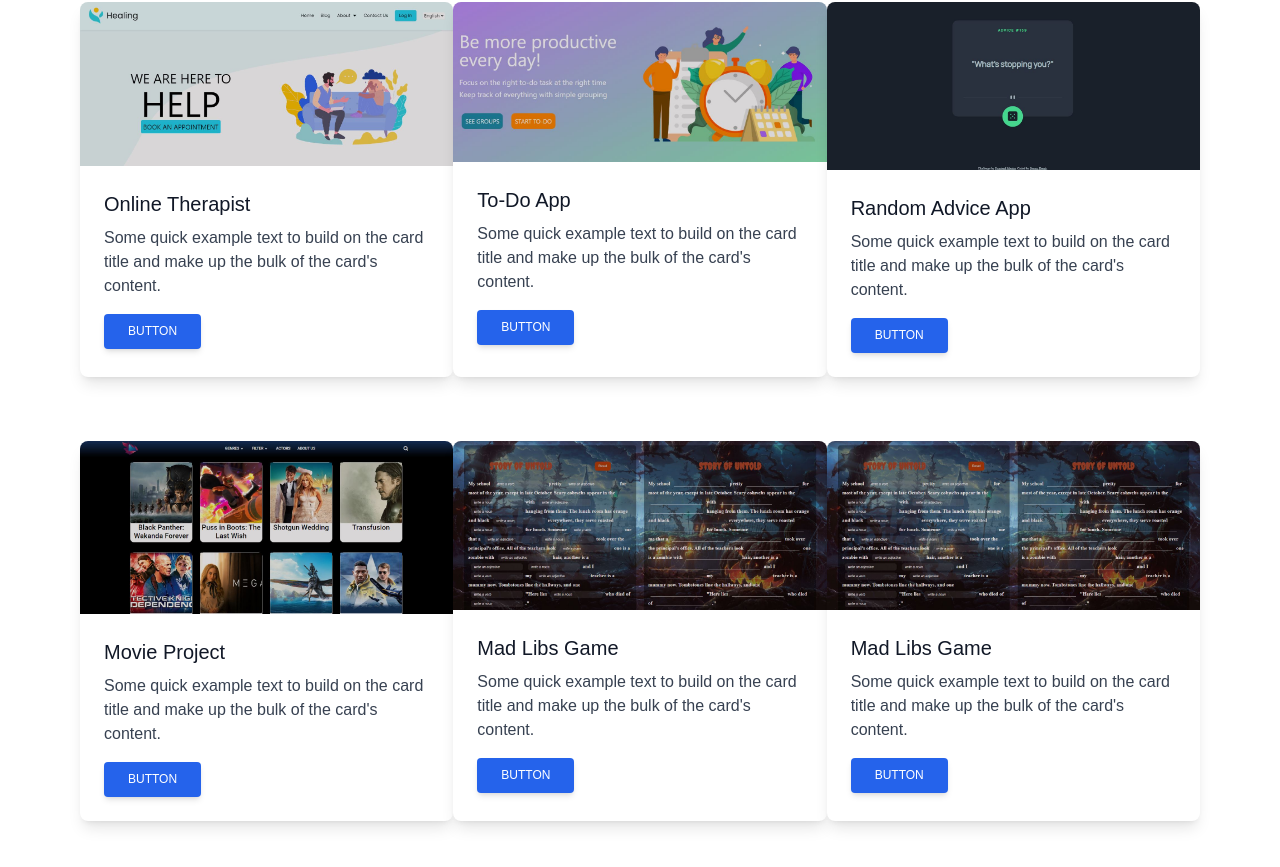
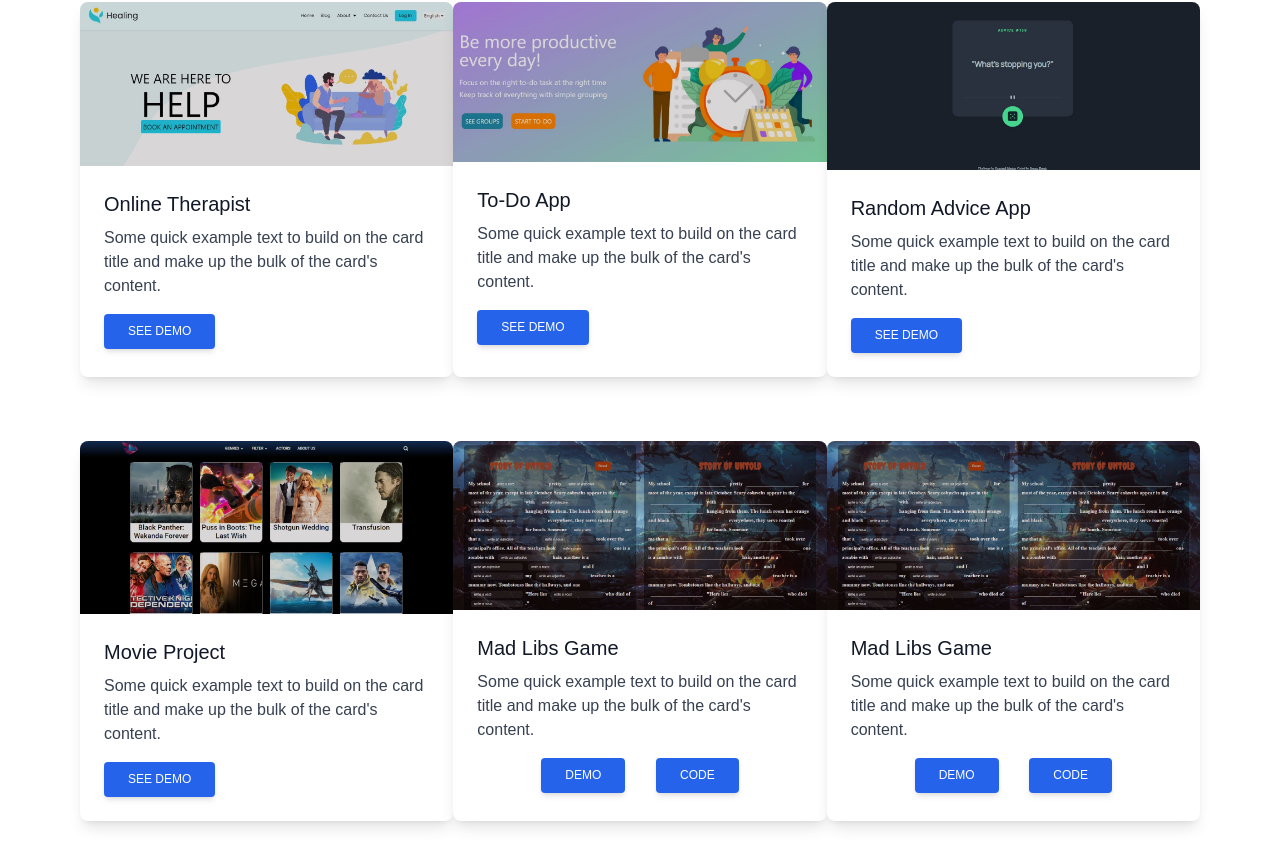
Before and after one commit to symys/seymademir, a React (Create React App) app: page / in a window 1280 px wide. Shown: the part 859-1726 px from the top of the page. Built offline with nearby package versions, Linux system fonts and the light colour scheme.

Commit message:
edited buttons

```diff
--- a/src/Components/Projects.js
+++ b/src/Components/Projects.js
@@ -1,26 +1,26 @@
 import React from "react";
-import adviceImg from "../images/advice.JPG"
-import todoImg from "../images/todo.JPG"
-import healingImg from "../images/healing.JPG"
-import movieImg from "../images/movie.JPG"
-import madlibsImg from "../images/madlibs.JPG"
-
+import adviceImg from "../images/advice.JPG";
+import todoImg from "../images/todo.JPG";
+import healingImg from "../images/healing.JPG";
+import movieImg from "../images/movie.JPG";
+import madlibsImg from "../images/madlibs.JPG";
 
 function Projects() {
   return (
-    <div className="pt-20 font-rubik"  id="latestprojects">
-      <h1 className="tracking-wider text-4xl flex justify-center mt-16">Latest Projects</h1>
+    <div className="pt-20 font-rubik" id="latestprojects">
+      <h1 className="tracking-wider text-4xl flex justify-center mt-16">
+        Latest Projects
+      </h1>
       <div className="flex flex-col mt-16">
         <div className="flex flex-row justify-between pl-20 pr-20">
           <div class="flex ">
             <div class="rounded-lg shadow-lg bg-white max-w-sm">
-              <a href="https://main--jocular-kitsune-979dd9.netlify.app/">
               <img
                 class="rounded-t-lg"
                 src={healingImg}
                 alt="adviceProject_image"
               />
-              </a>
+
               <div class="p-6">
                 <h5 class="text-gray-900 text-xl font-medium mb-2">
                   Online Therapist
@@ -29,24 +29,21 @@ function Projects() {
                   Some quick example text to build on the card title and make up
                   the bulk of the card's content.
                 </p>
+                <a href="https://main--jocular-kitsune-979dd9.netlify.app/">
                   <button
                     type="button"
                     class=" inline-block px-6 py-2.5 bg-blue-600 text-white font-medium text-xs leading-tight uppercase rounded shadow-md hover:bg-blue-700 hover:shadow-lg focus:bg-blue-700 focus:shadow-lg focus:outline-none focus:ring-0 active:bg-blue-800 active:shadow-lg transition duration-150 ease-in-out"
                   >
-                  Button
+                    See Demo
                   </button>
+                </a>
               </div>
             </div>
           </div>
           <div class="flex ">
             <div class="rounded-lg shadow-lg bg-white max-w-sm">
-              <a href="https://effervescent-longma-4868ea.netlify.app/">
-                <img
-                  class="rounded-t-lg"
-                  src={todoImg}
-                  alt=""
-                />
-              </a>
+              <img class="rounded-t-lg" src={todoImg} alt="" />
+
               <div class="p-6">
                 <h5 class="text-gray-900 text-xl font-medium mb-2">
                   To-Do App
@@ -55,24 +52,21 @@ function Projects() {
                   Some quick example text to build on the card title and make up
                   the bulk of the card's content.
                 </p>
+                <a href="https://effervescent-longma-4868ea.netlify.app/">
                   <button
                     type="button"
                     class=" inline-block px-6 py-2.5 bg-blue-600 text-white font-medium text-xs leading-tight uppercase rounded shadow-md hover:bg-blue-700 hover:shadow-lg focus:bg-blue-700 focus:shadow-lg focus:outline-none focus:ring-0 active:bg-blue-800 active:shadow-lg transition duration-150 ease-in-out"
                   >
-                  Button
+                    See Demo
                   </button>
+                </a>
               </div>
             </div>
           </div>
           <div class="flex ">
             <div class="rounded-lg shadow-lg bg-white max-w-sm">
-              <a href="https://nimble-wisp-86e992.netlify.app/">
-                <img
-                  class="rounded-t-lg"
-                  src={adviceImg}
-                  alt=""
-                />
-              </a>
+              <img class="rounded-t-lg" src={adviceImg} alt="" />
+
               <div class="p-6">
                 <h5 class="text-gray-900 text-xl font-medium mb-2">
                   Random Advice App
@@ -81,12 +75,14 @@ function Projects() {
                   Some quick example text to build on the card title and make up
                   the bulk of the card's content.
                 </p>
+                <a href="https://nimble-wisp-86e992.netlify.app/">
                   <button
                     type="button"
                     class=" inline-block px-6 py-2.5 bg-blue-600 text-white font-medium text-xs leading-tight uppercase rounded shadow-md hover:bg-blue-700 hover:shadow-lg focus:bg-blue-700 focus:shadow-lg focus:outline-none focus:ring-0 active:bg-blue-800 active:shadow-lg transition duration-150 ease-in-out"
                   >
-                  Button
+                    See Demo
                   </button>
+                </a>
               </div>
             </div>
           </div>
@@ -94,13 +90,8 @@ function Projects() {
         <div className="flex flex-row justify-between pl-20 pr-20 pt-16">
           <div class="flex ">
             <div class="rounded-lg shadow-lg bg-white max-w-sm">
-              <a href="https://recoded-spark-turkey-2022.github.io/movie-project-playing-our-way/">
-                <img
-                  class="rounded-t-lg"
-                  src={movieImg}
-                  alt=""
-                />
-              </a>
+              <img class="rounded-t-lg" src={movieImg} alt="" />
+
               <div class="p-6">
                 <h5 class="text-gray-900 text-xl font-medium mb-2">
                   Movie Project
@@ -109,24 +100,21 @@ function Projects() {
                   Some quick example text to build on the card title and make up
                   the bulk of the card's content.
                 </p>
+                <a href="https://recoded-spark-turkey-2022.github.io/movie-project-playing-our-way/">
                   <button
                     type="button"
                     class=" inline-block px-6 py-2.5 bg-blue-600 text-white font-medium text-xs leading-tight uppercase rounded shadow-md hover:bg-blue-700 hover:shadow-lg focus:bg-blue-700 focus:shadow-lg focus:outline-none focus:ring-0 active:bg-blue-800 active:shadow-lg transition duration-150 ease-in-out"
                   >
-                  Button
+                    See Demo
                   </button>
+                </a>
               </div>
             </div>
           </div>
           <div class="flex ">
             <div class="rounded-lg shadow-lg bg-white max-w-sm">
-              <a href="https://recoded-spark-turkey-2022.github.io/mad-libs-los-galacticos/">
-                <img
-                  class="rounded-t-lg"
-                  src={madlibsImg}
-                  alt=""
-                />
-              </a>
+              <img class="rounded-t-lg" src={madlibsImg} alt="" />
+
               <div class="p-6">
                 <h5 class="text-gray-900 text-xl font-medium mb-2">
                   Mad Libs Game
@@ -135,24 +123,31 @@ function Projects() {
                   Some quick example text to build on the card title and make up
                   the bulk of the card's content.
                 </p>
+                <div className="flex flex-row justify-between pl-16 pr-16">
+                  <a href="https://recoded-spark-turkey-2022.github.io/mad-libs-los-galacticos/">
                     <button
                       type="button"
                       class=" inline-block px-6 py-2.5 bg-blue-600 text-white font-medium text-xs leading-tight uppercase rounded shadow-md hover:bg-blue-700 hover:shadow-lg focus:bg-blue-700 focus:shadow-lg focus:outline-none focus:ring-0 active:bg-blue-800 active:shadow-lg transition duration-150 ease-in-out"
                     >
-                  Button
+                      DEMO
                     </button>
+                  </a>
+                  <a href="https://github.com/Recoded-Spark-Turkey-2022/mad-libs-los-galacticos">
+                    <button
+                      type="button"
+                      class=" inline-block px-6 py-2.5 bg-blue-600 text-white font-medium text-xs leading-tight uppercase rounded shadow-md hover:bg-blue-700 hover:shadow-lg focus:bg-blue-700 focus:shadow-lg focus:outline-none focus:ring-0 active:bg-blue-800 active:shadow-lg transition duration-150 ease-in-out"
+                    >
+                      CODE
+                    </button>
+                  </a>
+                </div>
               </div>
             </div>
           </div>
           <div class="flex ">
             <div class="rounded-lg shadow-lg bg-white max-w-sm">
-              <a href="https://recoded-spark-turkey-2022.github.io/mad-libs-los-galacticos/">
-                <img
-                  class="rounded-t-lg"
-                  src={madlibsImg}
-                  alt=""
-                />
-              </a>
+              <img class="rounded-t-lg" src={madlibsImg} alt="" />
+
               <div class="p-6">
                 <h5 class="text-gray-900 text-xl font-medium mb-2">
                   Mad Libs Game
@@ -161,12 +156,24 @@ function Projects() {
                   Some quick example text to build on the card title and make up
                   the bulk of the card's content.
                 </p>
+                <div className="flex flex-row justify-between pl-16 pr-16">
+                  <a href="https://recoded-spark-turkey-2022.github.io/mad-libs-los-galacticos/">
                     <button
                       type="button"
                       class=" inline-block px-6 py-2.5 bg-blue-600 text-white font-medium text-xs leading-tight uppercase rounded shadow-md hover:bg-blue-700 hover:shadow-lg focus:bg-blue-700 focus:shadow-lg focus:outline-none focus:ring-0 active:bg-blue-800 active:shadow-lg transition duration-150 ease-in-out"
                     >
-                  Button
+                      DEMO
                     </button>
+                  </a>
+                  <a href="https://github.com/Recoded-Spark-Turkey-2022/mad-libs-los-galacticos">
+                    <button
+                      type="button"
+                      class=" inline-block px-6 py-2.5 bg-blue-600 text-white font-medium text-xs leading-tight uppercase rounded shadow-md hover:bg-blue-700 hover:shadow-lg focus:bg-blue-700 focus:shadow-lg focus:outline-none focus:ring-0 active:bg-blue-800 active:shadow-lg transition duration-150 ease-in-out"
+                    >
+                      CODE
+                    </button>
+                  </a>
+                </div>
               </div>
             </div>
           </div>
```
Lines whose indentation alone changed are shown as unchanged.
